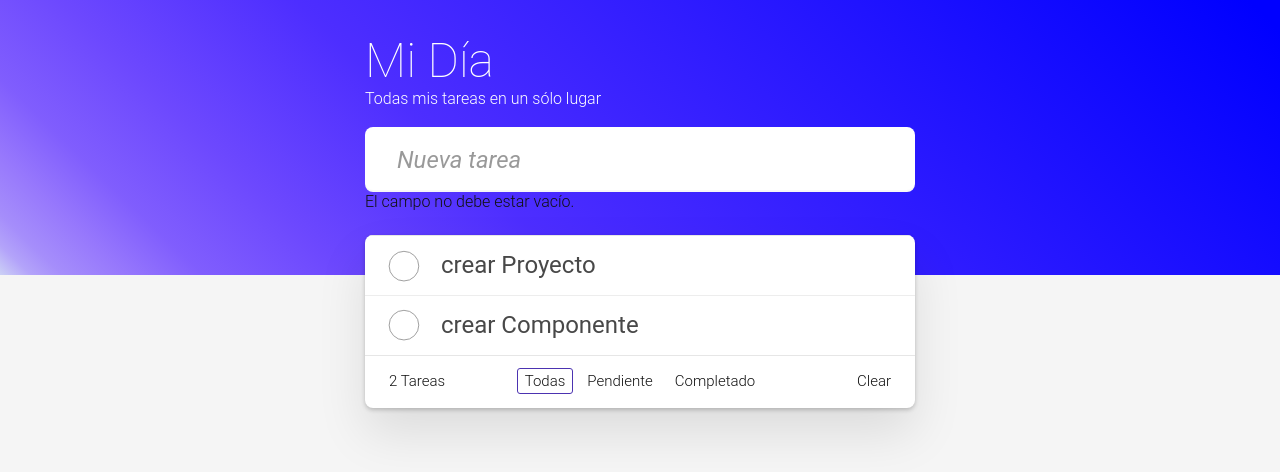
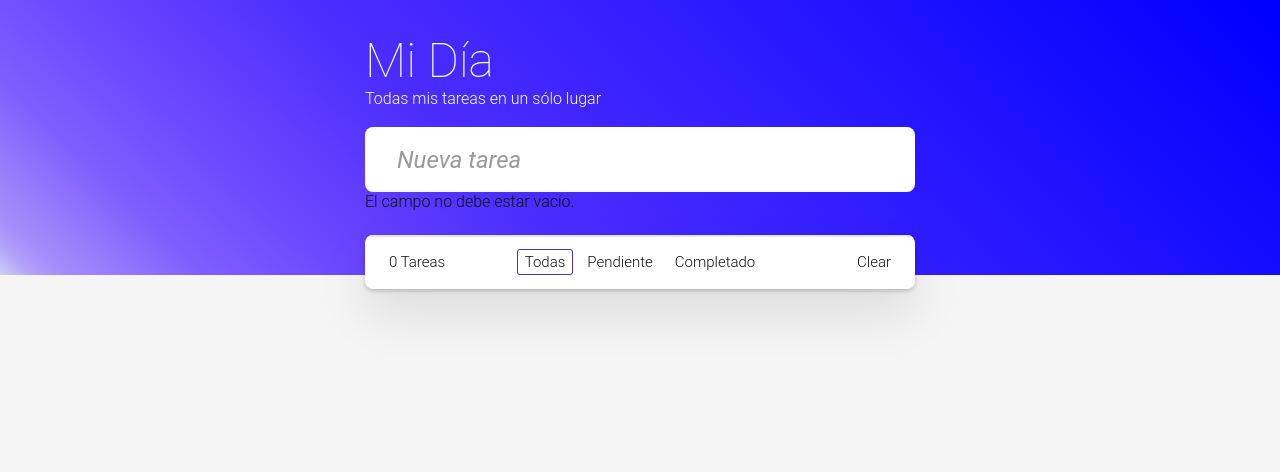
Before and after one commit to pchesini/preyecto_angular, an Angular app in the folder appTarea/: page / in a window 1280 px wide. Shown: the top 472 px of the page. Built offline with nearby package versions, Linux system fonts and the light colour scheme.

Commit message:
Agrégo peristencia en local

```diff
--- a/appTarea/src/app/pages/home/home.component.html
+++ b/appTarea/src/app/pages/home/home.component.html
@@ -65,7 +65,7 @@
         <span class="todo-count">
         <!--le agrego la condicion de que si es una sola tarea la muestre en singular-->
           <strong>{{ tareasByfilter().length }}</strong>
-          {{ tareas().length === 1 ? 'Tarea' : 'Tareas' }}
+          {{ tareasByfilter().length === 1 ? 'Tarea' : 'Tareas' }}
         </span>
         <!--usando ngIf
         <span *ngIf="tareas().length === 1; else miBloque">
--- a/appTarea/src/app/pages/home/home.component.ts
+++ b/appTarea/src/app/pages/home/home.component.ts
@@ -1,4 +1,4 @@
-import { Component, booleanAttribute, computed, numberAttribute, signal } from '@angular/core';
+import { Component, booleanAttribute, computed, numberAttribute, signal, effect, inject, Injector } from '@angular/core';
 import { Tarea } from '../interfaces/tarea';
 import { FormControl, Validators } from '@angular/forms';
 
@@ -17,25 +17,9 @@ export class HomeComponent {
      // this.noLeadingSpacesValidator() corregir esto
     ]
   });
- // submitted = false;
-/*   ngOnInit() {
-    this.formHome.valueChanges.subscribe(() => {
-      this.removeLeadingSpaces();
-    });
-  } */
 
-  tareas =  signal<Tarea[]>([
-   {
-    id : Date.now(),
-    titulo : 'crear Proyecto',
-    completado: false,
-   },
-   {
-    id : Date.now(),
-    titulo : 'crear Componente',
-    completado: false,
-   }
-  ]);
+
+  tareas =  signal<Tarea[]>([]);
 
   filter = signal< 'todas' | 'pendiente' | 'completado'>('todas');
   tareasByfilter = computed(() => {
@@ -49,6 +33,31 @@ export class HomeComponent {
     }
     return tareas;
   })
+
+  injector = inject(Injector);
+
+  constructor() {
+
+  }
+  //obtengo las tareas del local
+  ngOnInit() {
+    const storage = localStorage.getItem('tareas');
+    if(storage){
+      const tareas = JSON.parse(storage);
+      this.tareas.set(tareas);
+    }
+    this.trackTareas();
+  }
+  trackTareas(){
+      // para hacer tracking y ejecutar una logica
+      effect(() =>{
+        const tareas = this.tareas();
+        console.log(tareas);
+        localStorage.setItem('tareas', JSON.stringify(tareas));
+      },{injector: this.injector});
+  }
+
+
   //agregar un nuevo elemento( )
   changeHandler(){
     if (this.formHome.valid){
```
